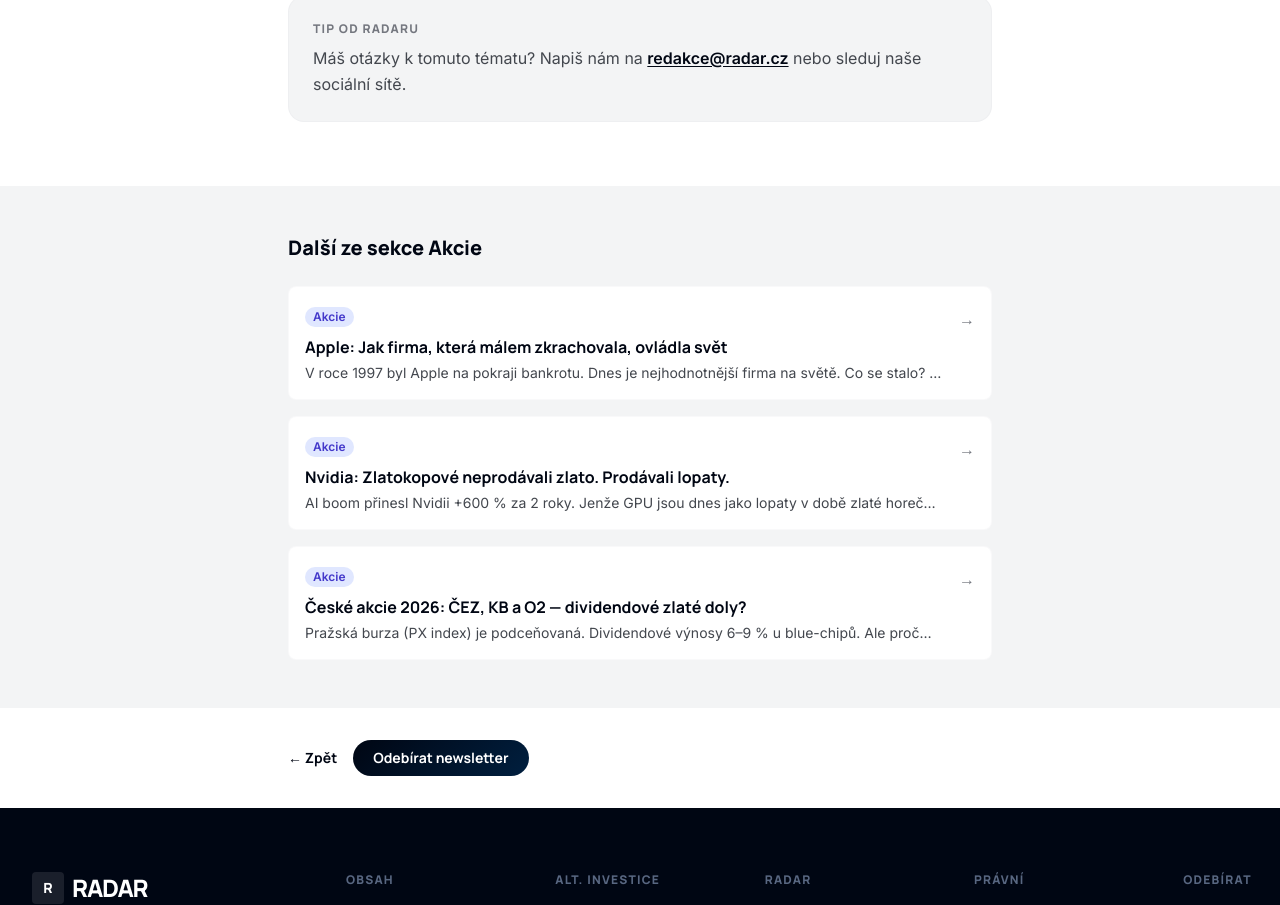
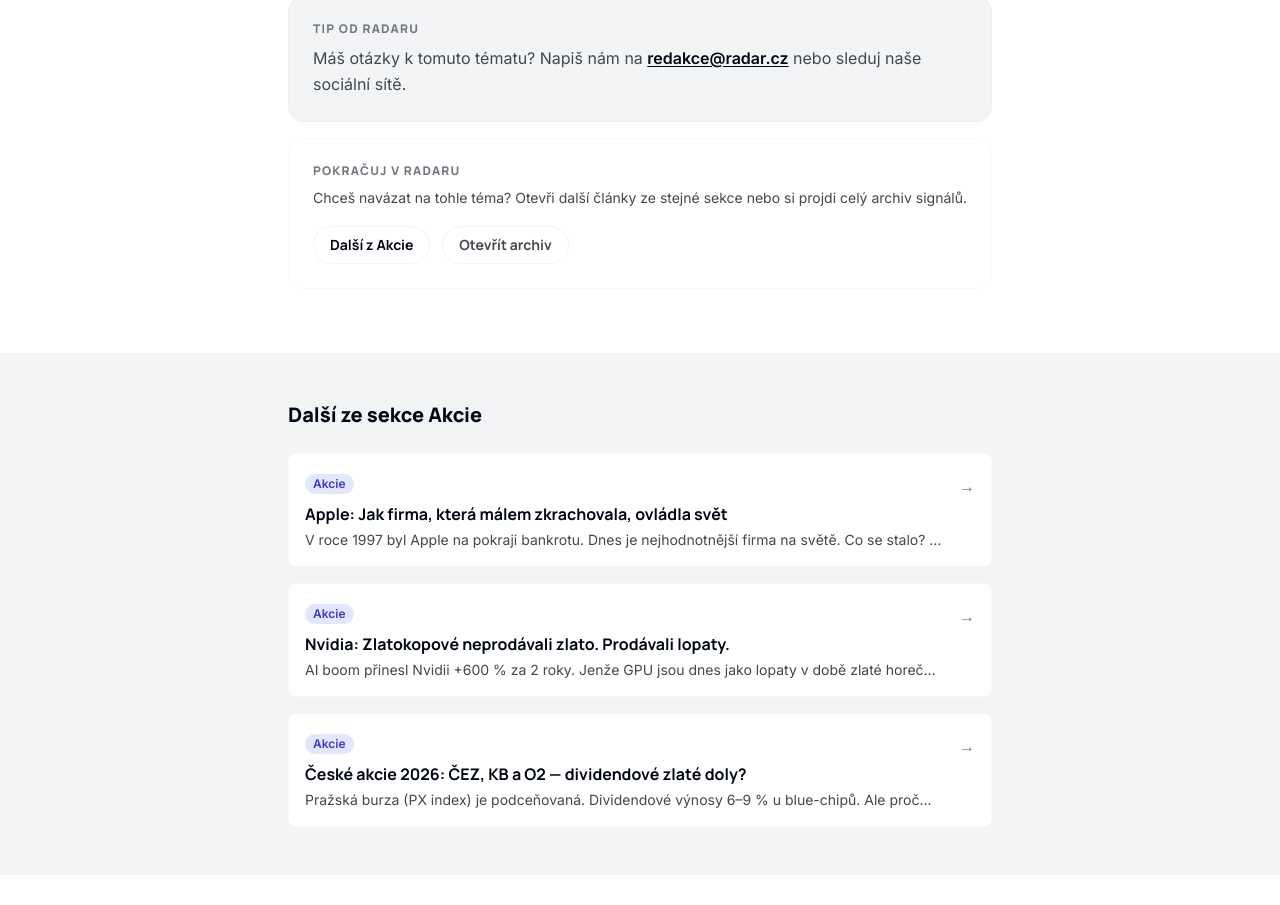
Before and after one commit to krysbrez/Radar, a React (Vite) app in the folder app/: page /clanek/akcie-pro-zacatecniky in a window 1280 px wide. Shown: the part 1238-2143 px from the top of the page. Built offline with nearby package versions, Linux system fonts and the light colour scheme; no server answers.

Commit message:
feat: add follow-up navigation to article page

```diff
--- a/app/src/pages/ArticlePage.jsx
+++ b/app/src/pages/ArticlePage.jsx
@@ -151,6 +151,29 @@ export default function ArticlePage() {
             {t("article.tip_desc").split("redakce@radar.cz")[1]}
           </p>
         </div>
+
+        <div className="mt-4 rounded-2xl border border-outline-variant/10 bg-white p-6">
+          <p className="text-xs font-black uppercase tracking-widest text-outline font-headline mb-2">
+            Pokračuj v Radaru
+          </p>
+          <p className="text-sm leading-relaxed text-on-surface-variant mb-4">
+            Chceš navázat na tohle téma? Otevři další články ze stejné sekce nebo si projdi celý archiv signálů.
+          </p>
+          <div className="flex flex-wrap gap-3">
+            <Link
+              to={`/#${article.category}`}
+              className="rounded-full border border-outline-variant/20 px-4 py-2 text-sm font-bold text-primary font-headline hover:border-outline-variant/40 hover:bg-surface-container-low transition-all"
+            >
+              Další z {categoryLabel}
+            </Link>
+            <Link
+              to="/archiv"
+              className="rounded-full border border-outline-variant/20 px-4 py-2 text-sm font-bold text-on-surface-variant font-headline hover:border-outline-variant/40 hover:bg-surface-container-low hover:text-primary transition-all"
+            >
+              Otevřít archiv
+            </Link>
+          </div>
+        </div>
       </main>
 
       {/* Related articles */}
```
